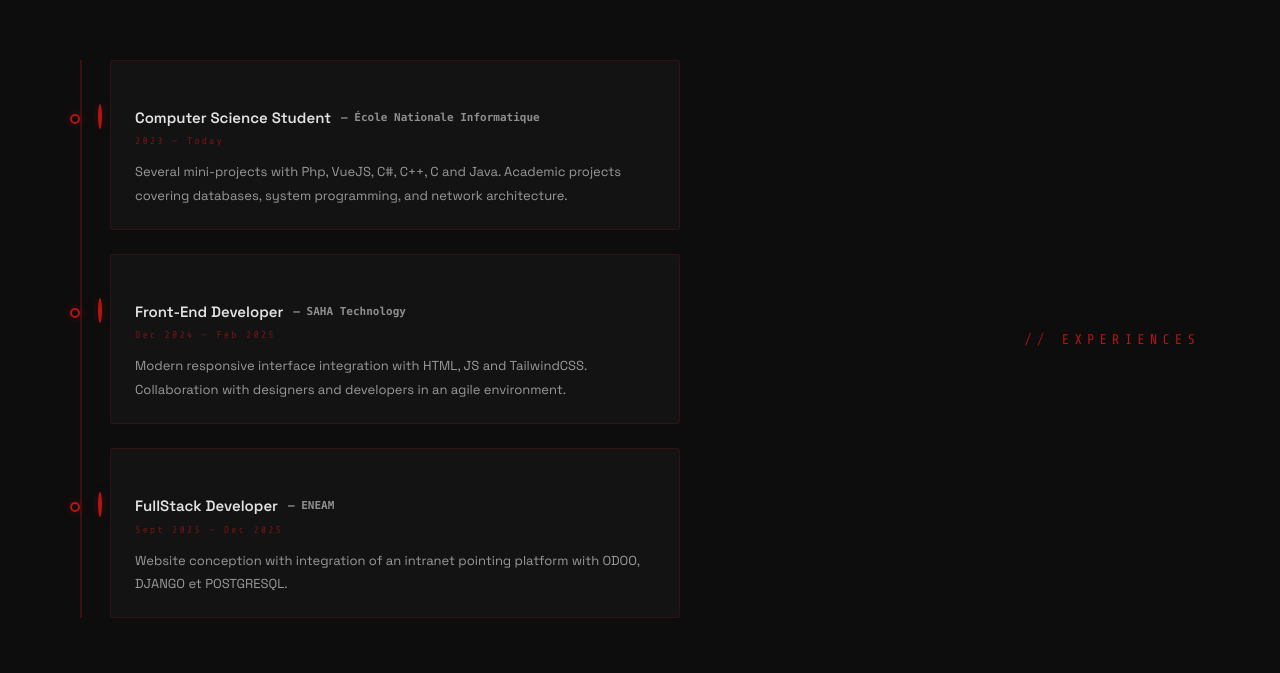
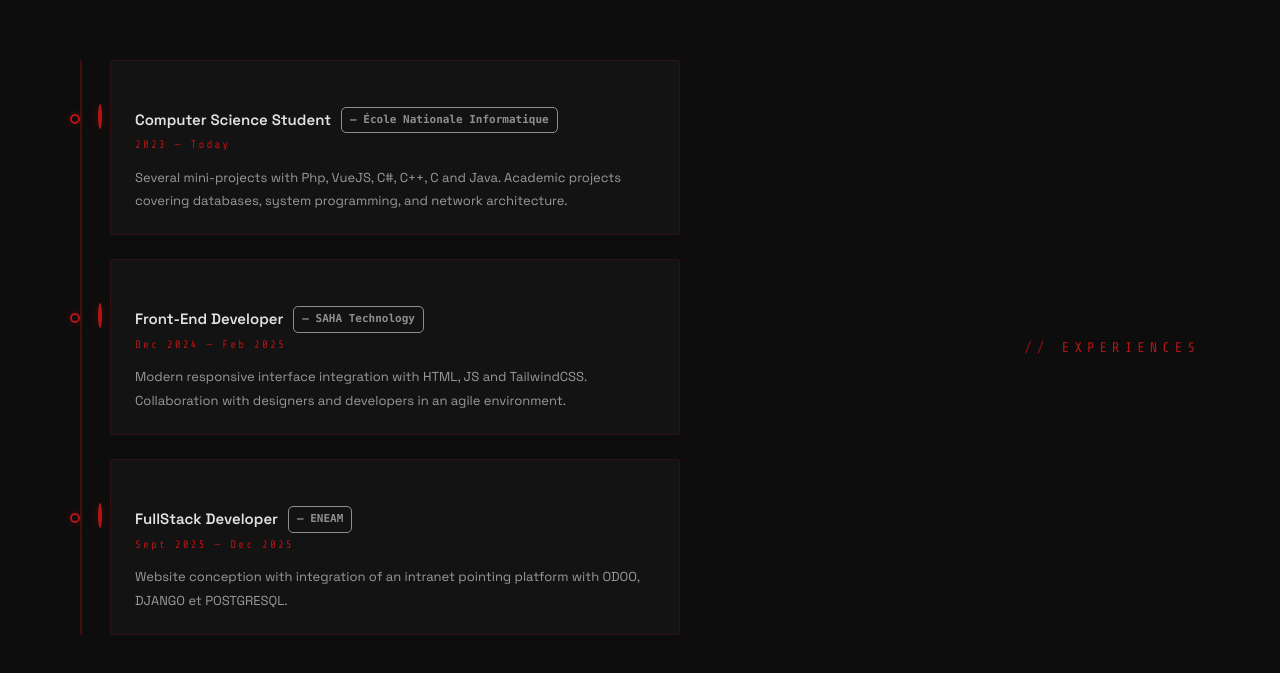
Before and after one commit to Rktmmnrn/MyPortfolio, a React (Vite) app in the folder MyPortfolio/: page / in a window 1280 px wide. Shown: the part 2583-3256 px from the top of the page. Built offline with nearby package versions, Linux system fonts and the light colour scheme.

Commit message:
modif link on experiences

```diff
--- a/MyPortfolio/src/sections/Experiences.tsx
+++ b/MyPortfolio/src/sections/Experiences.tsx
@@ -92,7 +92,7 @@ const Experience = ({ lang }: ExperienceProps) => {
                 href={exp.lien}
                 target="_blank"
                 rel="noopener noreferrer"
-                className="font-mono text-[11px] text-[var(--text-3)] no-underline ml-2.5 transition-colors duration-200 hover:text-[var(--red)]"
+                className="border rounded-[5px] py-1 px-2 font-mono text-[11px] text-[var(--text-3)] no-underline ml-2.5 transition-colors duration-200 hover:text-[var(--red)]"
               >
                 — {exp.entreprise}
               </a>
@@ -102,10 +102,10 @@ const Experience = ({ lang }: ExperienceProps) => {
             <p
               style={{
                 fontFamily: 'var(--mono)',
-                fontSize: '10px',
+                fontSize: '11px',
                 letterSpacing: '2px',
                 color: 'var(--red)',
-                opacity: 0.6,
+                opacity: 1,
                 marginBottom: '12px',
               }}
             >
```
